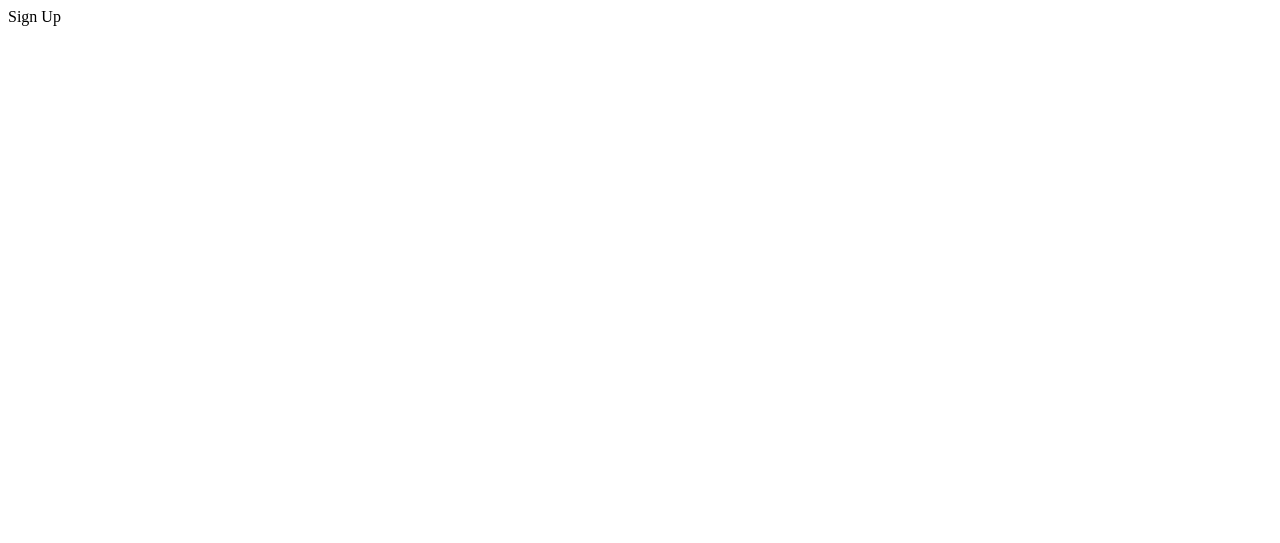
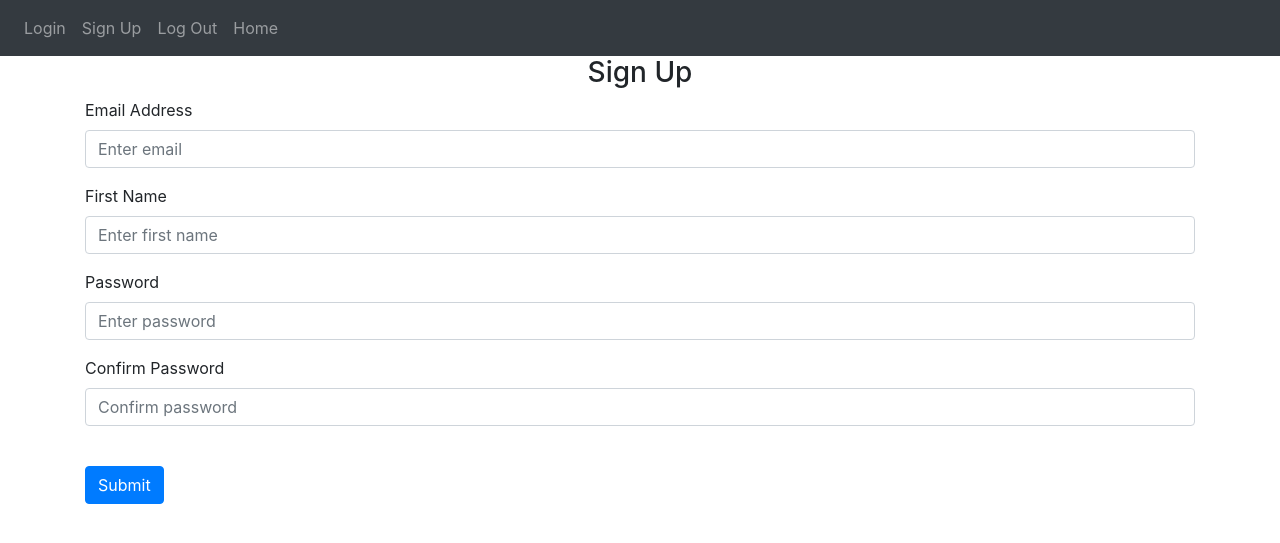
Before and after one commit to lhutchinson22/bookapp-python-flask-auth-db, a Flask app: page /sign-up in a window 1280 px wide. Before the commit the part shown is almost empty. Shown: the top 543 px of the page. Run offline with Flask 3, Linux system fonts and the light colour scheme; some libraries are stand-ins or nearby versions.

Commit message:
sign up and login in forms, next step will be adding in the javascript for the post requests

```diff
--- /dev/null
+++ b/app.py
@@ -0,0 +1,6 @@
+from website import create_app
+
+app = create_app()
+
+if __name__ == '__main__':
+    app.run(debug=True)
--- a/website/__init__.py
+++ b/website/__init__.py
@@ -2,7 +2,6 @@ from flask import Flask
 
 def create_app():
     app = Flask(__name__)
-    app.config['SECRET'] = "ls"
 
     from .views import views
     from .auth import auth
--- a/website/auth.py
+++ b/website/auth.py
@@ -1,10 +1,10 @@
-from flask import Blueprint
+from flask import Blueprint, render_template
 
 auth = Blueprint('auth', __name__)
 
 @auth.route('/login')
 def login():
-    return "<p>Login</p>"
+    return render_template('login.html', boolean=True)
 
 @auth.route('/logout')
 def logout():
@@ -12,4 +12,8 @@ def logout():
 
 @auth.route('/sign-up')
 def sign_up():
-    return "<p>Sign Up</p>"
+    return render_template('sign_up.html')
+
+@auth.route('/home')
+def home():
+    return render_template('home.html')
--- a/website/template/home.html
+++ /dev/null
@@ -1 +0,0 @@
-{% extends "base.html" %} {% block title %}Changed{% endblock %}
--- a/website/template/base.html
+++ b/website/templates/base.html
@@ -31,6 +31,10 @@
       </div>
     </nav>
 
+    <div class="container">
+      {% block content %}{% endblock %}
+    </div>
+
     <!-- Bootstrap JS and dependencies -->
     <script src="https://code.jquery.com/jquery-3.5.1.slim.min.js"></script>
     <script src="https://cdn.jsdelivr.net/npm/@popperjs/core@2.9.2/dist/umd/popper.min.js"></script>
--- /dev/null
+++ b/website/templates/home.html
@@ -0,0 +1,5 @@
+{% extends "base.html" %} {% block title %}Changed{% endblock %} {% block
+content %}
+<h1>Welcome to the Home Page</h1>
+<p>This is the content of the home page.</p>
+{% endblock %}
--- /dev/null
+++ b/website/templates/sign_up.html
@@ -0,0 +1,50 @@
+{% extends "base.html" %} {% block title %}Sign Up{% endblock %} {% block
+content %}
+
+<form method="POST">
+  <h3 align="center">Sign Up</h3>
+  <div class="form-group">
+    <label for="email">Email Address</label>
+    <input
+      type="email"
+      class="form-control"
+      id="email"
+      name="email"
+      placeholder="Enter email"
+    />
+  </div>
+  <div class="form-group">
+    <label for="firstName">First Name</label>
+    <input
+      type="text"
+      class="form-control"
+      id="firstName"
+      name="firstName"
+      placeholder="Enter first name"
+    />
+  </div>
+  <div class="form-group">
+    <label for="password1">Password</label>
+    <input
+      type="password"
+      class="form-control"
+      id="password1"
+      name="password1"
+      placeholder="Enter password"
+    />
+  </div>
+  <div class="form-group">
+    <label for="password2">Confirm Password</label>
+    <input
+      type="password"
+      class="form-control"
+      id="password2"
+      name="password2"
+      placeholder="Confirm password"
+    />
+  </div>
+  <br />
+  <button type="submit" class="btn btn-primary">Submit</button>
+</form>
+
+{% endblock %}
```
Also changed, not shown: website/templates/login.html (added, +31 -0 lines).
